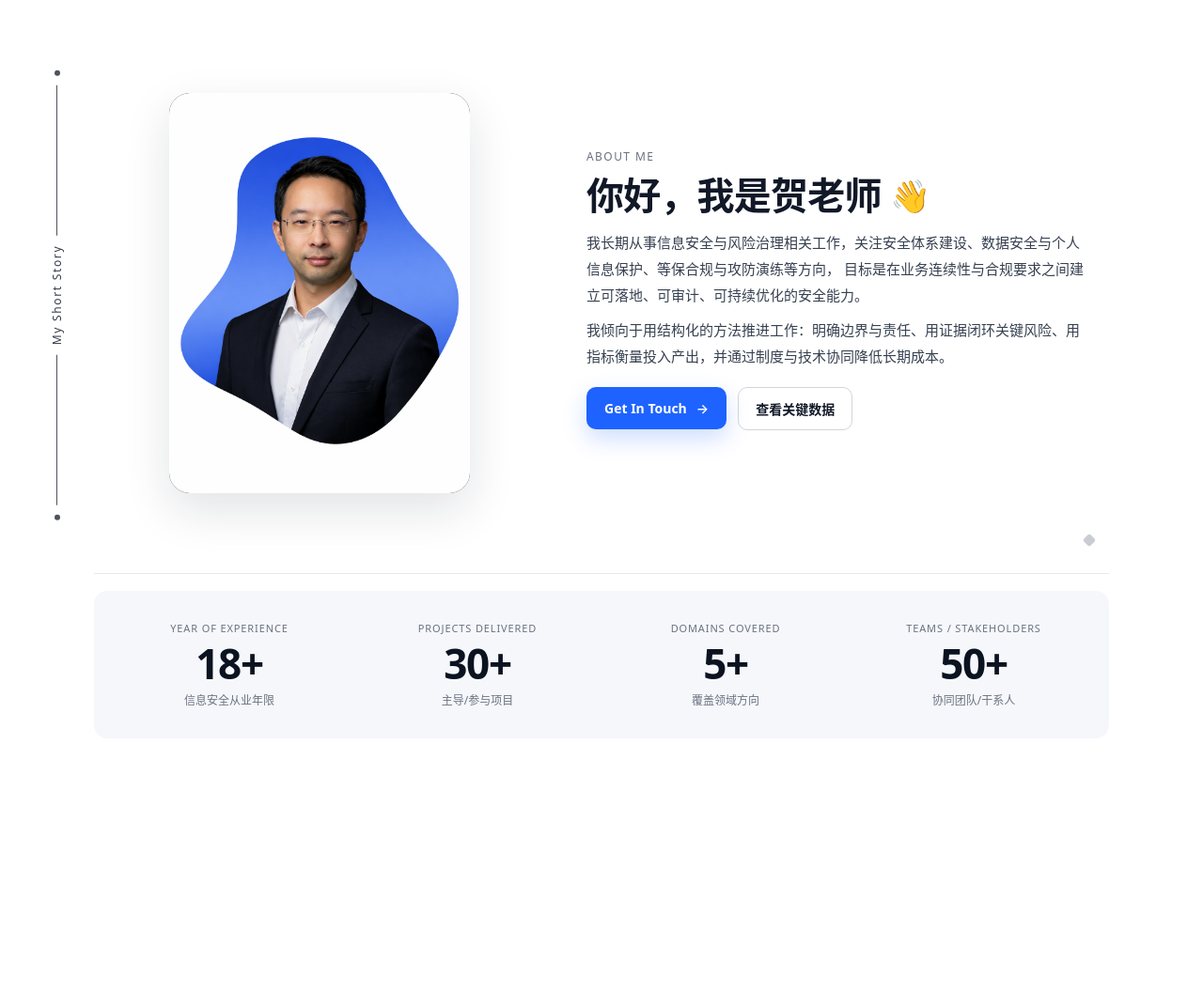
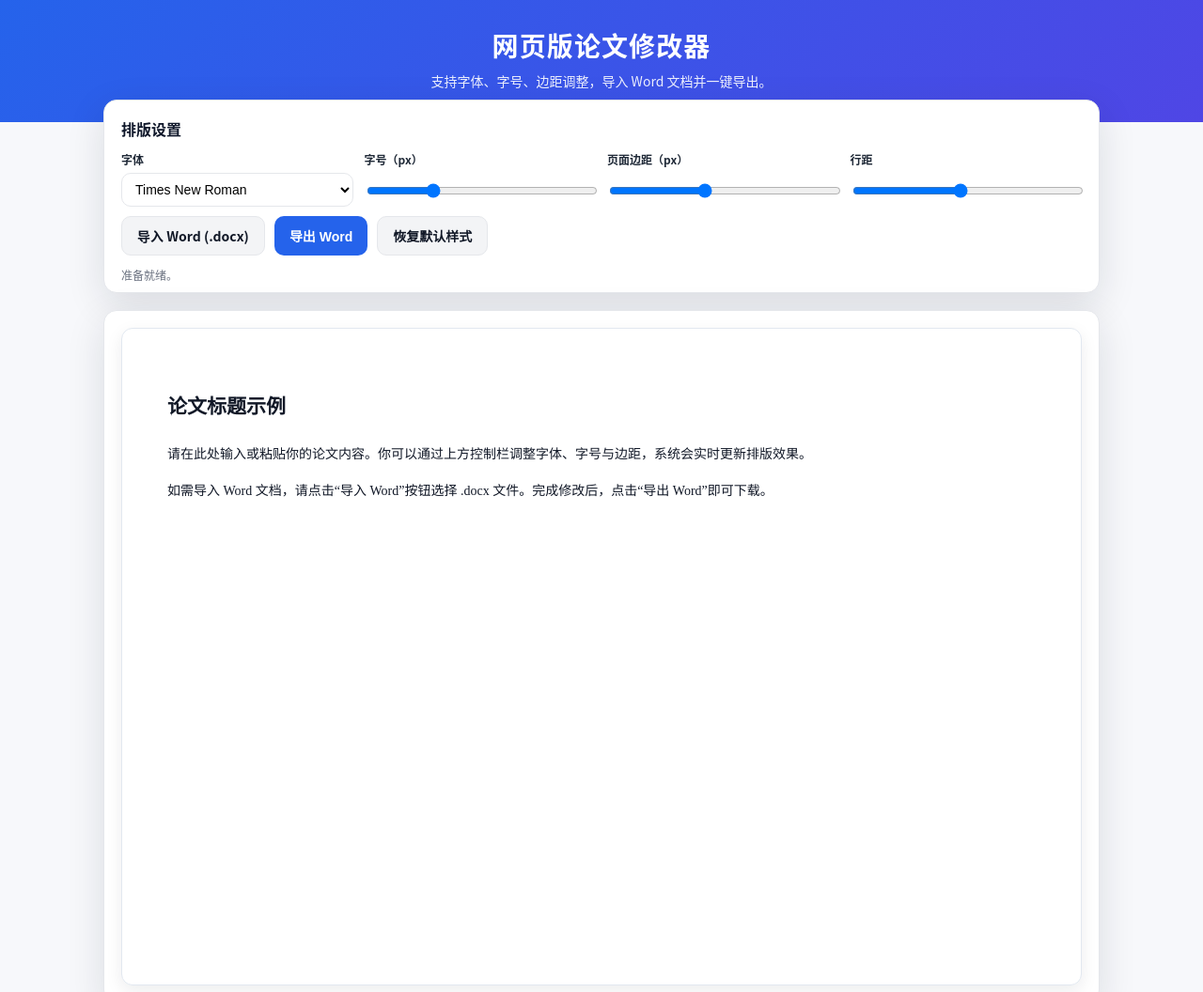
Before and after one commit to heyan123456789/heyan, a plain HTML site: page index.html in a window 1280 px wide. Shown: the top 1056 px of the page at 94% size. Before the commit the page ends 810 px from the top, so only its background shows below. Drawn offline with nearby package versions, Linux system fonts and the light colour scheme.

Commit message:
Add web-based paper editor

```diff
--- a/index.html
+++ b/index.html
@@ -3,325 +3,280 @@
 <head>
   <meta charset="utf-8" />
   <meta name="viewport" content="width=device-width,initial-scale=1" />
-  <title>个人简介 | 贺老师</title>
-  <meta name="description" content="个人简介页面：关于我、核心能力与关键数据指标。" />
+  <title>论文修改器 | 网页版</title>
+  <meta name="description" content="支持字体、边距、字号调整的网页版论文修改器，可导入并导出 Word 文档。" />
   <style>
     :root{
-      --bg: #ffffff;
+      --bg: #f7f8fb;
+      --surface: #ffffff;
+      --text: #111827;
       --muted: #6b7280;
-      --text: #111827;
-      --line: #e5e7eb;
-      --card: #f5f7fb;
-      --primary: #1e63ff;
-      --primary-dark: #174fe0;
-      --shadow: 0 18px 50px rgba(17, 24, 39, 0.12);
-      --radius: 18px;
-      --max: 1120px;
+      --border: #e5e7eb;
+      --primary: #2563eb;
+      --primary-dark: #1d4ed8;
+      --shadow: 0 12px 40px rgba(15, 23, 42, 0.12);
+      --radius: 14px;
     }
     *{ box-sizing: border-box; }
-    html,body{ height:100%; }
     body{
       margin:0;
-      font-family: ui-sans-serif, system-ui, -apple-system, "Segoe UI", Roboto, "PingFang SC",
-                   "Hiragino Sans GB", "Microsoft YaHei", "Noto Sans CJK SC", Arial, sans-serif;
+      font-family: "PingFang SC", "Microsoft YaHei", "Noto Sans CJK SC", system-ui, sans-serif;
+      background: var(--bg);
       color: var(--text);
-      background: var(--bg);
     }
-    a{ color: inherit; }
-    .wrap{
-      max-width: var(--max);
-      margin: 0 auto;
-      padding: 36px 20px 24px;
+    header{
+      background: linear-gradient(135deg, #2563eb 0%, #4f46e5 100%);
+      color: #fff;
+      padding: 28px 20px 34px;
+      text-align: center;
     }
-
-    /* 顶部主体区 */
-    .hero{
-      position: relative;
+    header h1{
+      margin: 0 0 8px;
+      font-size: 28px;
+      letter-spacing: .04em;
+    }
+    header p{
+      margin: 0;
+      opacity: .9;
+      font-size: 14px;
+    }
+    .container{
+      max-width: 1100px;
+      margin: -24px auto 40px;
+      padding: 0 20px;
       display: grid;
-      grid-template-columns: 480px 1fr;
-      gap: 44px;
-      align-items: center;
-      padding: 10px 0 26px;
+      gap: 18px;
     }
-
-    /* 左侧竖排标签（My Short Story 的感觉） */
-    .side-tag{
-      position: absolute;
-      left: -48px;
-      top: 50%;
-      transform: translateY(-50%);
+    .panel{
+      background: var(--surface);
+      border-radius: var(--radius);
+      box-shadow: var(--shadow);
+      padding: 18px 18px 10px;
+      border: 1px solid var(--border);
+    }
+    .panel h2{
+      margin: 0 0 12px;
+      font-size: 16px;
+      color: #0f172a;
+    }
+    .controls{
+      display: grid;
+      grid-template-columns: repeat(4, minmax(0, 1fr));
+      gap: 12px;
+    }
+    .control{
       display: flex;
       flex-direction: column;
-      align-items: center;
+      gap: 6px;
+      font-size: 12px;
+      color: var(--muted);
+    }
+    .control label{
+      font-weight: 600;
+      color: #1f2937;
+    }
+    select, input[type="range"], input[type="number"]{
+      width: 100%;
+      padding: 8px 10px;
+      border-radius: 10px;
+      border: 1px solid var(--border);
+      font-size: 14px;
+      background: #fff;
+    }
+    .button-row{
+      display: flex;
+      flex-wrap: wrap;
       gap: 10px;
-      color: #111827;
-      user-select: none;
-    }
-    .side-tag .line{
-      width: 1px;
-      height: 160px;
-      background: #111827;
-      opacity: .75;
-    }
-    .side-tag .dot{
-      width: 6px;
-      height: 6px;
-      border-radius: 999px;
-      background: #111827;
-      opacity: .75;
-    }
-    .side-tag .text{
-      writing-mode: vertical-rl;
-      transform: rotate(180deg);
-      font-size: 12px;
-      letter-spacing: .14em;
-      opacity: .85;
-    }
-
-    /* 左侧照片 + 蓝色有机形状背景 */
-    .portrait{
-      position: relative;
-      width: 100%;
-      min-height: 520px;
-      border-radius: 28px;
-      overflow: visible;
-      display: grid;
-      place-items: center;
-    }
-    .blob{
-      position: absolute;
-      inset: 22px 40px 22px 18px;
-      border-radius: 46% 54% 55% 45% / 44% 42% 58% 56%;
-      background: radial-gradient(120% 120% at 20% 20%, #3b82f6 0%, #1d4ed8 45%, #1e3a8a 100%);
-      filter: saturate(1.05);
-      opacity: .92;
-      z-index: 0;
-    }
-    .photo-frame{
-      position: relative;
-      z-index: 1;
-      width: min(320px, 72%);
-      aspect-ratio: 3 / 4;
-      border-radius: 22px;
-      overflow: hidden;
-      box-shadow: var(--shadow);
-      transform: translateY(6px);
-      background: #0b1220;
-    }
-    .photo-frame img{
-      width: 100%;
-      height: 100%;
-      object-fit: cover;
-      display: block;
-    }
-
-    /* 右侧文本 */
-    .about small{
-      display: inline-block;
-      font-size: 12px;
-      letter-spacing: .12em;
-      color: var(--muted);
-      text-transform: uppercase;
-      margin-bottom: 10px;
-    }
-    .about h1{
-      margin: 0 0 14px;
-      font-size: 40px;
-      line-height: 1.15;
-      letter-spacing: -0.02em;
-    }
-    .about h1 .wave{
-      display:inline-block;
-      transform: translateY(-2px);
-      font-size: 0.86em;
-    }
-    .about p{
-      margin: 0 0 10px;
-      color: #374151;
-      line-height: 1.85;
-      font-size: 15px;
-      max-width: 62ch;
-    }
-    .cta{
-      margin-top: 18px;
-      display: flex;
-      gap: 12px;
-      align-items: center;
-      flex-wrap: wrap;
+      margin-top: 8px;
     }
     .btn{
-      appearance: none;
-      border: 1px solid transparent;
+      border: none;
       background: var(--primary);
-      color: white;
-      padding: 12px 18px;
+      color: #fff;
+      padding: 10px 16px;
       border-radius: 10px;
+      cursor: pointer;
+      font-size: 14px;
       font-weight: 600;
-      font-size: 14px;
-      cursor: pointer;
-      text-decoration: none;
       display: inline-flex;
       align-items: center;
-      gap: 10px;
-      transition: .18s ease;
-      box-shadow: 0 10px 24px rgba(30, 99, 255, 0.22);
+      gap: 6px;
+      transition: .2s ease;
     }
-    .btn:hover{ background: var(--primary-dark); transform: translateY(-1px); }
-    .btn:active{ transform: translateY(0); }
+    .btn:hover{ background: var(--primary-dark); }
     .btn.secondary{
-      background: transparent;
-      color: var(--text);
-      border-color: #d1d5db;
-      box-shadow: none;
+      background: #f3f4f6;
+      color: #111827;
+      border: 1px solid var(--border);
     }
-    .btn.secondary:hover{
-      background: #f3f4f6;
-      transform: translateY(-1px);
+    .btn.secondary:hover{ background: #e5e7eb; }
+    .editor-shell{
+      background: var(--surface);
+      border-radius: var(--radius);
+      box-shadow: var(--shadow);
+      border: 1px solid var(--border);
+      padding: 0;
+      overflow: hidden;
     }
-
-    /* 分隔线 */
-    .divider{
-      margin: 18px 0 0;
-      border: 0;
-      border-top: 1px solid var(--line);
-      opacity: .9;
+    .page{
+      min-height: 700px;
+      background: #fff;
+      margin: 18px;
+      border: 1px solid #e2e8f0;
+      border-radius: 12px;
+      box-shadow: 0 6px 18px rgba(15, 23, 42, 0.08);
+      padding: 48px;
+      font-size: 14px;
+      line-height: 1.8;
+      outline: none;
     }
-
-    /* 底部指标区 */
-    .stats{
-      margin-top: 18px;
-      background: var(--card);
-      border-radius: 14px;
-      padding: 22px 18px;
-      display: grid;
-      grid-template-columns: repeat(4, 1fr);
-      gap: 12px;
-      align-items: stretch;
+    .status{
+      margin-top: 12px;
+      font-size: 12px;
+      color: var(--muted);
     }
-    .stat{
-      padding: 10px 12px;
+    footer{
       text-align: center;
+      font-size: 12px;
+      color: var(--muted);
+      padding-bottom: 26px;
     }
-    .stat .label{
-      font-size: 11px;
-      letter-spacing: .08em;
-      color: var(--muted);
-      text-transform: uppercase;
-      margin-bottom: 8px;
+    @media (max-width: 960px){
+      .controls{ grid-template-columns: repeat(2, minmax(0, 1fr)); }
     }
-    .stat .value{
-      font-size: 44px;
-      font-weight: 800;
-      letter-spacing: -0.03em;
-      color: #0b1220;
-      line-height: 1;
-    }
-    .stat .hint{
-      margin-top: 8px;
-      font-size: 12px;
-      color: #6b7280;
-    }
-
-    /* 页脚小装饰（右下角菱形） */
-    .sparkle{
-      position: absolute;
-      right: 16px;
-      bottom: 12px;
-      width: 10px;
-      height: 10px;
-      background: #9ca3af;
-      transform: rotate(45deg);
-      opacity: .55;
-      border-radius: 2px;
-    }
-
-    /* 响应式 */
-    @media (max-width: 980px){
-      .hero{
-        grid-template-columns: 1fr;
-        gap: 26px;
-      }
-      .side-tag{ display:none; }
-      .portrait{ min-height: 460px; }
-      .blob{ inset: 18px 22px 18px 10px; }
-      .about h1{ font-size: 34px; }
-      .stats{ grid-template-columns: repeat(2, 1fr); }
-    }
-    @media (max-width: 520px){
-      .wrap{ padding: 26px 16px 18px; }
-      .about h1{ font-size: 30px; }
-      .stat .value{ font-size: 38px; }
+    @media (max-width: 560px){
+      .controls{ grid-template-columns: 1fr; }
+      .page{ margin: 12px; padding: 32px; }
     }
   </style>
 </head>
+<body>
+  <header>
+    <h1>网页版论文修改器</h1>
+    <p>支持字体、字号、边距调整，导入 Word 文档并一键导出。</p>
+  </header>
 
-<body>
-  <main class="wrap">
-    <section class="hero" aria-label="个人简介">
-      <div class="side-tag" aria-hidden="true">
-        <span class="dot"></span>
-        <span class="line"></span>
-        <span class="text">My Short Story</span>
-        <span class="line"></span>
-        <span class="dot"></span>
-      </div>
-
-      <div class="portrait">
-
-        <!-- 把 heyan.jpg 放到同目录；也可以改成你的文件名 -->
-        <figure class="photo-frame" aria-label="个人照片">
-          <img src="heyan.jpg" alt="个人照片" />
-        </figure>
-      </div>
-
-      <div class="about">
-        <small>About Me</small>
-        <h1>你好，我是贺老师 <span class="wave">👋</span></h1>
-
-        <p>
-          我长期从事信息安全与风险治理相关工作，关注安全体系建设、数据安全与个人信息保护、等保合规与攻防演练等方向，
-          目标是在业务连续性与合规要求之间建立可落地、可审计、可持续优化的安全能力。
-        </p>
-        <p>
-          我倾向于用结构化的方法推进工作：明确边界与责任、用证据闭环关键风险、用指标衡量投入产出，并通过制度与技术协同降低长期成本。
-        </p>
-
-        <div class="cta">
-          <a class="btn" href="mailto:yourname@example.com?subject=联系咨询&body=你好，想和你沟通一下……">
-            Get In Touch
-            <span aria-hidden="true">→</span>
-          </a>
-          <a class="btn secondary" href="#stats">查看关键数据</a>
+  <div class="container">
+    <section class="panel">
+      <h2>排版设置</h2>
+      <div class="controls">
+        <div class="control">
+          <label for="fontFamily">字体</label>
+          <select id="fontFamily">
+            <option value="'Times New Roman', serif">Times New Roman</option>
+            <option value="'宋体', 'SimSun', serif">宋体</option>
+            <option value="'仿宋', 'FangSong', serif">仿宋</option>
+            <option value="'微软雅黑', 'Microsoft YaHei', sans-serif">微软雅黑</option>
+            <option value="'Calibri', sans-serif">Calibri</option>
+          </select>
+        </div>
+        <div class="control">
+          <label for="fontSize">字号（px）</label>
+          <input id="fontSize" type="range" min="10" max="26" value="14" />
+        </div>
+        <div class="control">
+          <label for="marginSize">页面边距（px）</label>
+          <input id="marginSize" type="range" min="20" max="90" value="48" />
+        </div>
+        <div class="control">
+          <label for="lineHeight">行距</label>
+          <input id="lineHeight" type="range" min="1.2" max="2.5" step="0.1" value="1.8" />
         </div>
       </div>
-
-      <span class="sparkle" aria-hidden="true"></span>
+      <div class="button-row">
+        <label class="btn secondary" for="docxInput">导入 Word (.docx)</label>
+        <input id="docxInput" type="file" accept=".docx" hidden />
+        <button id="exportBtn" class="btn">导出 Word</button>
+        <button id="resetBtn" class="btn secondary">恢复默认样式</button>
+      </div>
+      <div class="status" id="status">准备就绪。</div>
     </section>
 
-    <hr class="divider" />
-
-    <section id="stats" class="stats" aria-label="关键数据指标">
-      <div class="stat">
-        <div class="label">Year of Experience</div>
-        <div class="value">18+</div>
-        <div class="hint">信息安全从业年限</div>
-      </div>
-      <div class="stat">
-        <div class="label">Projects Delivered</div>
-        <div class="value">30+</div>
-        <div class="hint">主导/参与项目</div>
-      </div>
-      <div class="stat">
-        <div class="label">Domains Covered</div>
-        <div class="value">5+</div>
-        <div class="hint">覆盖领域方向</div>
-      </div>
-      <div class="stat">
-        <div class="label">Teams / Stakeholders</div>
-        <div class="value">50+</div>
-        <div class="hint">协同团队/干系人</div>
+    <section class="editor-shell">
+      <div id="editor" class="page" contenteditable="true" aria-label="论文内容编辑区">
+        <h2>论文标题示例</h2>
+        <p>请在此处输入或粘贴你的论文内容。你可以通过上方控制栏调整字体、字号与边距，系统会实时更新排版效果。</p>
+        <p>如需导入 Word 文档，请点击“导入 Word”按钮选择 .docx 文件。完成修改后，点击“导出 Word”即可下载。</p>
       </div>
     </section>
-  </main>
+  </div>
+
+  <footer>提示：导入功能依赖浏览器读取本地文件，请确保文件为 .docx 格式。</footer>
+
+  <script src="https://cdnjs.cloudflare.com/ajax/libs/mammoth/1.4.21/mammoth.browser.min.js" crossorigin="anonymous"></script>
+  <script src="https://cdnjs.cloudflare.com/ajax/libs/html-docx-js/0.4.1/html-docx.min.js" crossorigin="anonymous"></script>
+  <script src="https://cdnjs.cloudflare.com/ajax/libs/FileSaver.js/2.0.5/FileSaver.min.js" crossorigin="anonymous"></script>
+  <script>
+    const editor = document.getElementById('editor');
+    const fontFamily = document.getElementById('fontFamily');
+    const fontSize = document.getElementById('fontSize');
+    const marginSize = document.getElementById('marginSize');
+    const lineHeight = document.getElementById('lineHeight');
+    const statusEl = document.getElementById('status');
+    const docxInput = document.getElementById('docxInput');
+
+    const updateStyles = () => {
+      editor.style.fontFamily = fontFamily.value;
+      editor.style.fontSize = `${fontSize.value}px`;
+      editor.style.padding = `${marginSize.value}px`;
+      editor.style.lineHeight = lineHeight.value;
+    };
+
+    const setStatus = (text, isError = false) => {
+      statusEl.textContent = text;
+      statusEl.style.color = isError ? '#dc2626' : '#6b7280';
+    };
+
+    fontFamily.addEventListener('change', updateStyles);
+    fontSize.addEventListener('input', updateStyles);
+    marginSize.addEventListener('input', updateStyles);
+    lineHeight.addEventListener('input', updateStyles);
+
+    document.getElementById('resetBtn').addEventListener('click', () => {
+      fontFamily.value = "'Times New Roman', serif";
+      fontSize.value = 14;
+      marginSize.value = 48;
+      lineHeight.value = 1.8;
+      updateStyles();
+      setStatus('已恢复默认样式。');
+    });
+
+    docxInput.addEventListener('change', async (event) => {
+      const file = event.target.files[0];
+      if (!file) {
+        return;
+      }
+      if (!file.name.endsWith('.docx')) {
+        setStatus('请选择 .docx 文件。', true);
+        return;
+      }
+      setStatus('正在导入文档，请稍候...');
+      try {
+        const arrayBuffer = await file.arrayBuffer();
+        const result = await mammoth.convertToHtml({ arrayBuffer });
+        editor.innerHTML = result.value || '<p>文档为空。</p>';
+        updateStyles();
+        setStatus('导入成功，可以开始编辑。');
+      } catch (error) {
+        console.error(error);
+        setStatus('导入失败，请检查文档格式。', true);
+      }
+    });
+
+    document.getElementById('exportBtn').addEventListener('click', () => {
+      const styleBlock = `
+        <style>
+          body { font-family: ${fontFamily.value}; font-size: ${fontSize.value}px; line-height: ${lineHeight.value}; }
+          .page { padding: ${marginSize.value}px; }
+        </style>
+      `;
+      const html = `<!doctype html><html><head><meta charset="utf-8">${styleBlock}</head><body>${editor.innerHTML}</body></html>`;
+      const docxBlob = window.htmlDocx.asBlob(html);
+      saveAs(docxBlob, '论文修改.docx');
+      setStatus('已导出 Word 文档。');
+    });
+
+    updateStyles();
+  </script>
 </body>
 </html>
```
